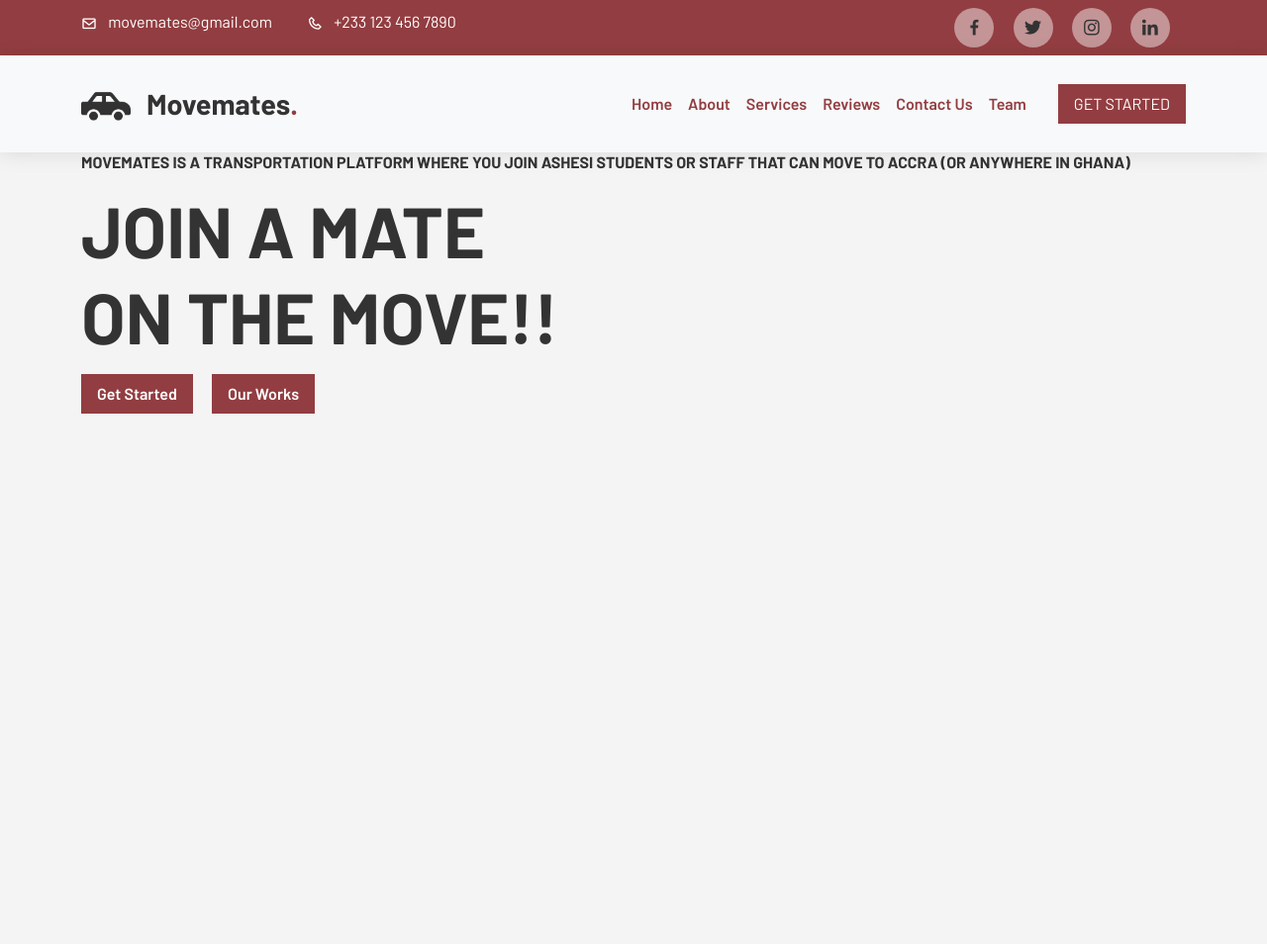
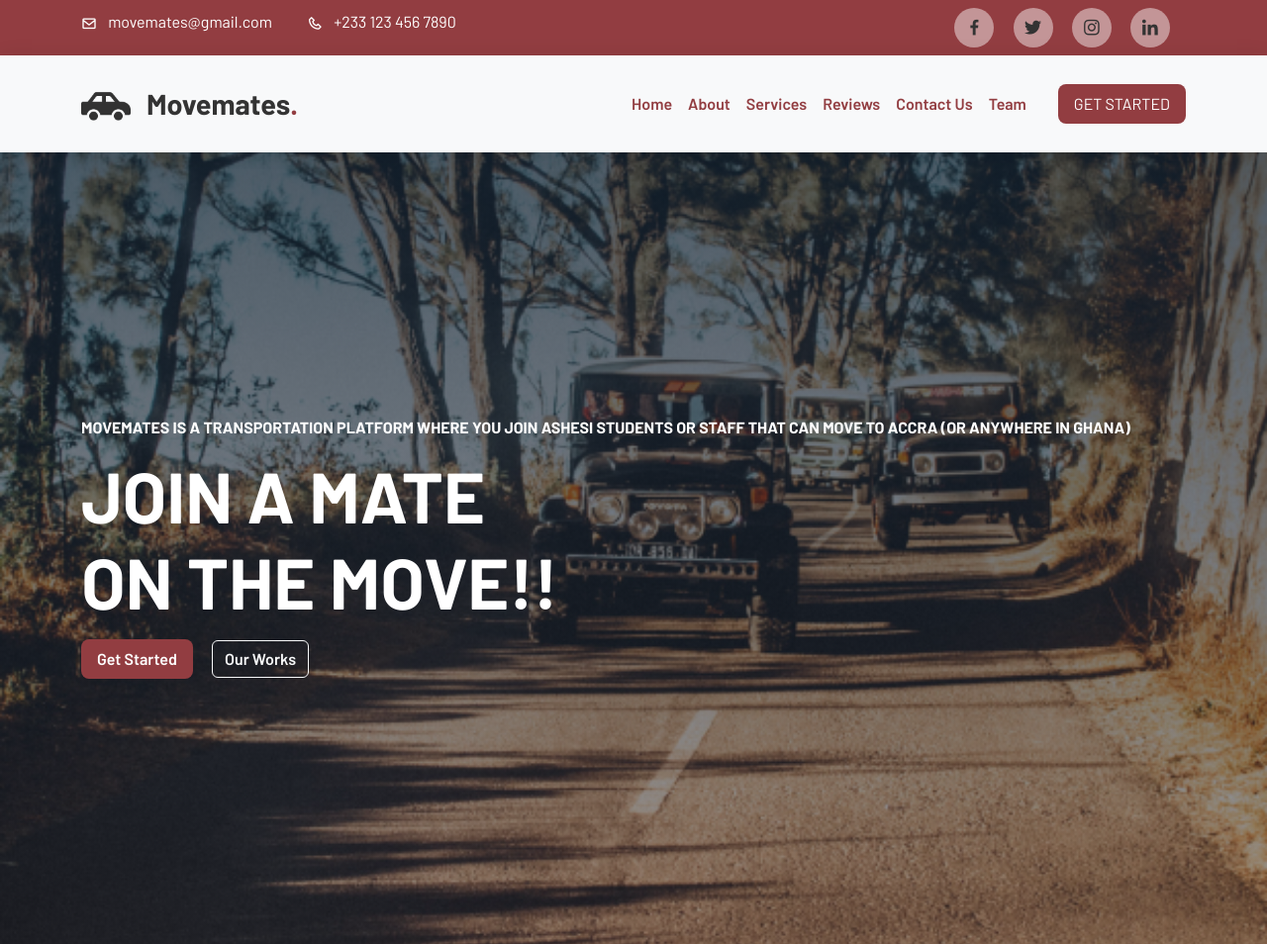
Before and after one commit to nignig0/web-tech-project, a PHP site: page / in a window 1280 px wide. Shown: the whole page at 99% size. Run offline with PHP 8.4, Linux system fonts and the light colour scheme; some libraries are stand-ins or nearby versions.

Commit message:
Styles for carousel

```diff
--- a/css/style.css
+++ b/css/style.css
@@ -9,6 +9,7 @@ body {
   background-color: #f4f4f4;
   margin: 0;
   padding: 0;
+
 }
 
 h1, h2, h3, h4, h5, h6 {
@@ -28,6 +29,11 @@ a{
 img {
   width: 100%;
   height: auto;
+}
+
+.bg-cover{
+    background-size: cover !important;
+    background-position: center !important;
 }
 
 
@@ -104,7 +110,7 @@ img {
 }
 
 /* button */
-.btn {
+.navbar-nav .btn, .slider-wrapper .btn-brand {
   display: inline-block;
   padding: 0.5rem 1rem;
   background-color: #923D41;
@@ -113,9 +119,10 @@ img {
   border-radius: 0rem;
   cursor: pointer;
   transition: all 0.2s ease;
+  border-radius: 0.5rem;
 }
 
-.btn:hover {
+.navbar-nav .btn:hover {
   background-color: #333;
   color: #fff;
 }
@@ -128,3 +135,14 @@ img {
   margin-right: 1rem;
   margin-bottom: 1rem;
 }
+
+/* slider or carousel */
+.slide1 {
+  background: linear-gradient(rgba(9, 32, 50, 0.7), rgba(9, 32, 50, 0.4)), url('../images/carousel/mainimg.png');
+  height: 100vh;
+  display: flex;
+  justify-content: center;
+  align-items: center;
+  /* text-align: center; */
+  color: #fff;
+}
```
